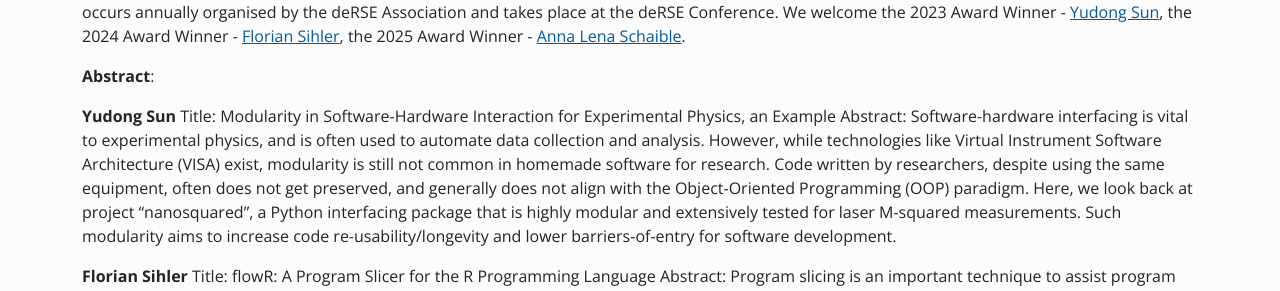
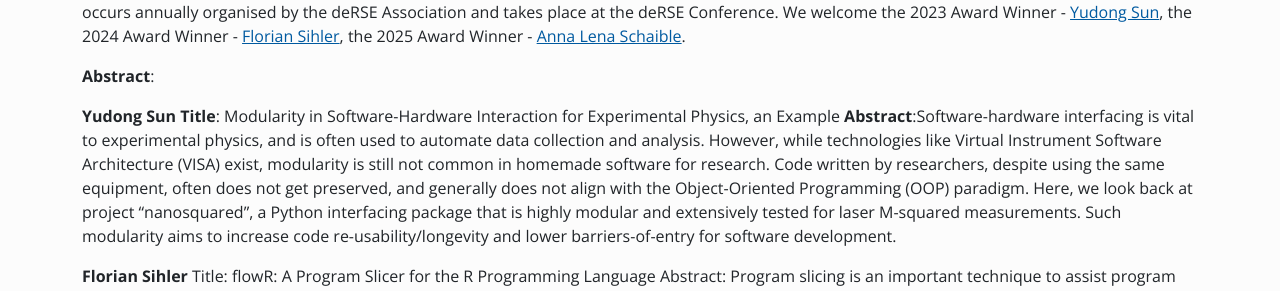
Before and after one commit to Helmholtz-HiRSE/helmholtz-hirse.github.io, a Jekyll site: the page built from _series/2025_05_15-seminar_42.md, in a window 1280 px wide. Shown: the part 430-721 px from the top of the page. Built offline with Jekyll 4.4.1, drawn with Linux system fonts in a browser that asks for light colours; nearby versions of some CDN libraries; some of the changed lines change nothing that is shown.

Commit message:
Update 2025_05_15-seminar_42.md

```diff
--- a/_series/2025_05_15-seminar_42.md
+++ b/_series/2025_05_15-seminar_42.md
@@ -13,8 +13,8 @@
 **Abstract**:
 
 **Yudong Sun**
-Title: Modularity in Software-Hardware Interaction for Experimental Physics, an Example
-Abstract: Software-hardware interfacing is vital to experimental physics, and is often used to automate data collection and analysis. However, while technologies like Virtual Instrument Software Architecture (VISA) exist, modularity is still not common in homemade software for research. Code written by researchers, despite using the same equipment, often does not get preserved, and generally does not align with the Object-Oriented Programming (OOP) paradigm. Here, we look back at project "nanosquared", a Python interfacing package that is highly modular and extensively tested for laser M-squared measurements. Such modularity aims to increase code re-usability/longevity and lower barriers-of-entry for software development.
+**Title**: Modularity in Software-Hardware Interaction for Experimental Physics, an Example
+**Abstract**:Software-hardware interfacing is vital to experimental physics, and is often used to automate data collection and analysis. However, while technologies like Virtual Instrument Software Architecture (VISA) exist, modularity is still not common in homemade software for research. Code written by researchers, despite using the same equipment, often does not get preserved, and generally does not align with the Object-Oriented Programming (OOP) paradigm. Here, we look back at project "nanosquared", a Python interfacing package that is highly modular and extensively tested for laser M-squared measurements. Such modularity aims to increase code re-usability/longevity and lower barriers-of-entry for software development.
 
 **Florian Sihler**
 Title: flowR: A Program Slicer for the R Programming Language
```
